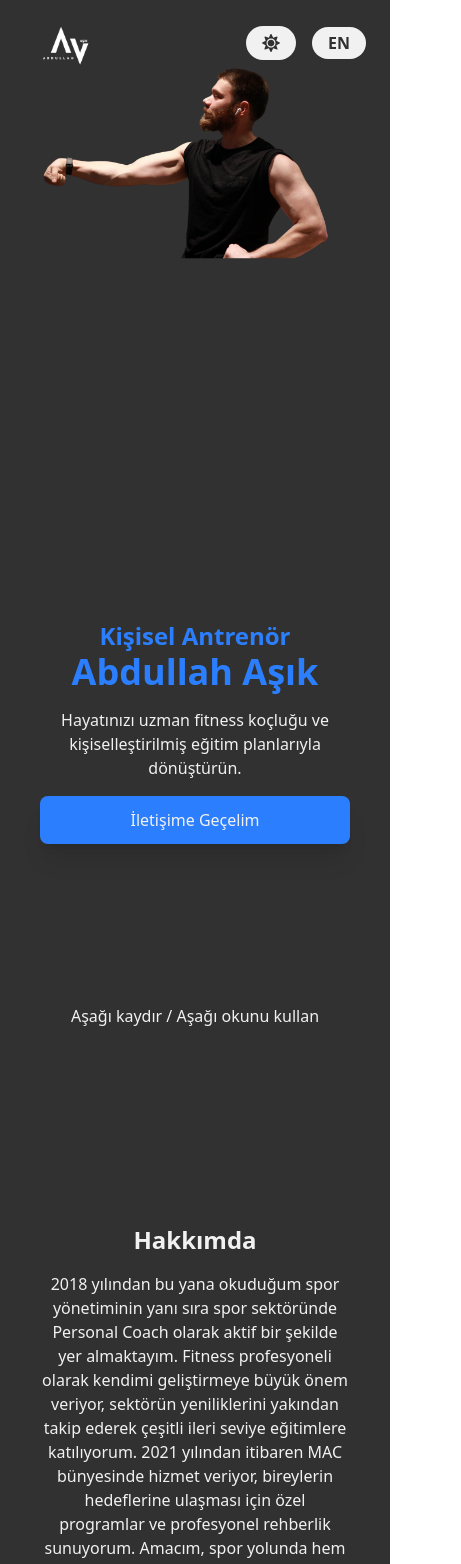
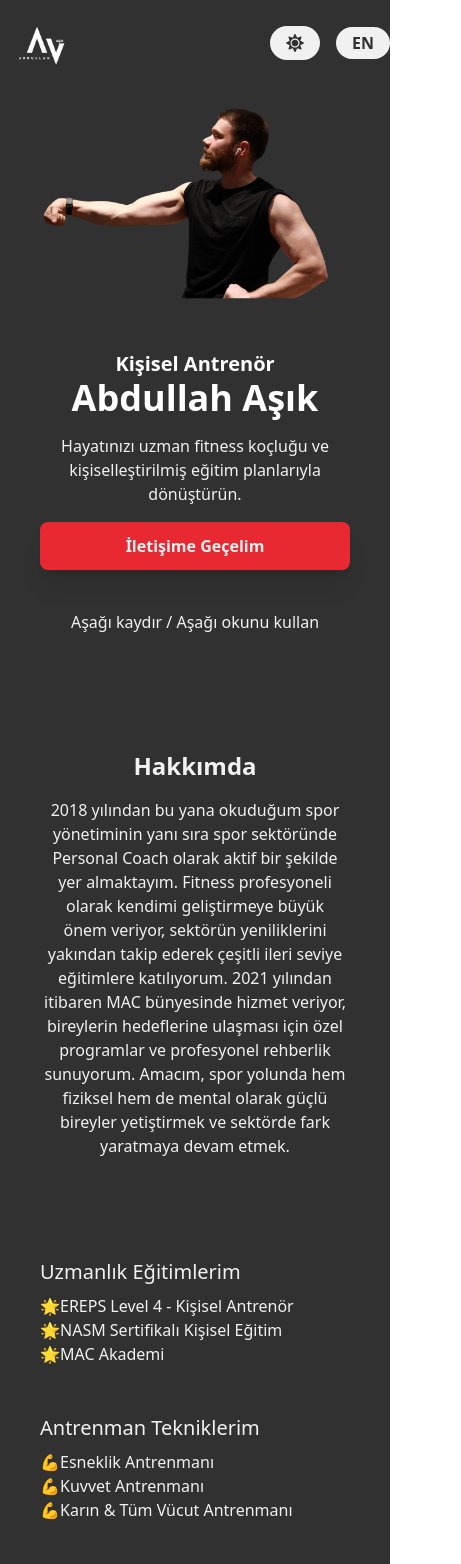
Before and after one commit to fatihkarasoglu/abdullahasik-portfolio, a Next.js app: page / in a window 390 px wide. Shown: the top 1564 px of the page, 461 px wide, since content can reach past the window. Built offline with nearby package versions, Linux system fonts and the light colour scheme; grey boxes are pictures that could not be loaded.

Commit message:
Progress v.3

```diff
--- a/src/app/page.tsx
+++ b/src/app/page.tsx
@@ -43,10 +43,16 @@ type Translations = {
   testimonials: (language: LanguageKey) => string;
   clientStories: (language: LanguageKey) => string;
   contact: (language: LanguageKey) => string;
-  contactForm: (language: LanguageKey) => string;
+  contactText: (language: LanguageKey) => string;
+  pName: (language: LanguageKey) => string;
+  pEmail: (language: LanguageKey) => string;
+  pPhone: (language: LanguageKey) => string;
+  pMessage: (language: LanguageKey) => string;
+  pSubject: (language: LanguageKey) => string;
   followUs: (language: LanguageKey) => string;
   copyright: (language: LanguageKey) => string;
   scrollingText: (language: LanguageKey) => string;
+  references: (language: LanguageKey) => string;
 };
 
 type Service = {
@@ -95,13 +101,22 @@ const translations: { [key in LanguageKey]: Translations } = {
         : [],
     testimonials: (lang) => (lang === "en" ? "Testimonials" : ""),
     clientStories: (lang) => (lang === "en" ? "Our Success Stories" : ""),
-    contact: (lang) => (lang === "en" ? "Contact" : ""),
-    contactForm: (lang) => (lang === "en" ? "Contact Form" : ""),
-    followUs: (lang) => (lang === "en" ? "Follow Us" : ""),
+    contact: (lang) => (lang === "en" ? "Get In Touch" : ""),
+    contactText: (lang) =>
+      lang === "en"
+        ? "The change you dream of is just a message away. I am here for you; let's start together."
+        : "",
+    pName: (lang) => (lang === "en" ? "Name" : ""),
+    pEmail: (lang) => (lang === "en" ? "Email" : ""),
+    pPhone: (lang) => (lang === "en" ? "Phone" : ""),
+    pMessage: (lang) => (lang === "en" ? "Your Message" : ""),
+    pSubject: (lang) => (lang === "en" ? "Send" : ""),
+    followUs: (lang) => (lang === "en" ? "Follow Me" : ""),
     copyright: (lang) =>
       lang === "en" ? "© 2025 Created by Fatih Karaşoğlu." : "",
     scrollingText: (lang) =>
       lang === "en" ? "scroll down / use arrow down" : "",
+    references: (lang) => (lang === "en" ? "References" : ""),
   },
   tr: {
     semititle: (lang) => (lang === "tr" ? "Kişisel Antrenör" : ""),
@@ -121,7 +136,7 @@ const translations: { [key in LanguageKey]: Translations } = {
     mstText2: (lang) =>
       lang === "tr" ? "NASM Sertifikalı Kişisel Eğitim" : "",
     mstText3: (lang) => (lang === "tr" ? "MAC Akademi" : ""),
-    mttText: (lang) => (lang === "tr" ? "Eğitim Tekniklerim" : ""),
+    mttText: (lang) => (lang === "tr" ? "Antrenman Tekniklerim" : ""),
     mttText1: (lang) => (lang === "tr" ? "Esneklik Antrenmanı" : ""),
     mttText2: (lang) => (lang === "tr" ? "Kuvvet Antrenmanı" : ""),
     mttText3: (lang) => (lang === "tr" ? "Karın & Tüm Vücut Antrenmanı" : ""),
@@ -140,13 +155,22 @@ const translations: { [key in LanguageKey]: Translations } = {
         : [],
     testimonials: (lang) => (lang === "tr" ? "Referanslar" : ""),
     clientStories: (lang) => (lang === "tr" ? "Başarı Hikayelerimiz" : ""),
-    contact: (lang) => (lang === "tr" ? "İletişim" : ""),
-    contactForm: (lang) => (lang === "tr" ? "İletişim Formu" : ""),
-    followUs: (lang) => (lang === "tr" ? "Bizi Takip Edin" : ""),
+    contact: (lang) => (lang === "tr" ? "İletişime Geçelim" : ""),
+    contactText: (lang) =>
+      lang === "tr"
+        ? "Hayal ettiğin değişim sadece bir mesaj uzağında. Sizin için buradayım; birlikte başlayalım."
+        : "",
+    pName: (lang) => (lang === "tr" ? "Ad" : ""),
+    pEmail: (lang) => (lang === "tr" ? "E-posta" : ""),
+    pPhone: (lang) => (lang === "tr" ? "Telefon" : ""),
+    pMessage: (lang) => (lang === "tr" ? "Mesajınız" : ""),
+    pSubject: (lang) => (lang === "tr" ? "Gönder" : ""),
+    followUs: (lang) => (lang === "tr" ? "Beni Takip Edin" : ""),
     copyright: (lang) =>
       lang === "tr" ? "© 2025 Fatih Karaşoğlu tarafından oluşturuldu." : "",
     scrollingText: (lang) =>
       lang === "tr" ? "Aşağı kaydır / Aşağı okunu kullan" : "",
+    references: (lang) => (lang === "tr" ? "Referanslar" : ""),
   },
 };
 
@@ -331,6 +355,20 @@ export default function Home() {
     }
   };
 
+  const handleGetInTouch = () => {
+    const element = document.getElementById("contact");
+    if (element) {
+      element.scrollIntoView({ behavior: "smooth" });
+    }
+  };
+
+  const handleReferences = () => {
+    const element = document.getElementById("Testimonials");
+    if (element) {
+      element.scrollIntoView({ behavior: "smooth" });
+    }
+  };
+
   const currentTranslations = translations[language];
 
   return (
@@ -342,7 +380,7 @@ export default function Home() {
       }`}
     >
       <section id="header" className="z-10">
-        <div className="fixed min-w-full px-6 flex flex-row justify-between items-center">
+        <div className="fixed min-w-full md:px-6 flex flex-row justify-between items-center">
           <div className="cursor-pointer" title="Abdullah Aşık">
             {theme === "dark" ? (
               <Image
@@ -387,8 +425,8 @@ export default function Home() {
         </div>
       </section>
 
-      <section id="hero" className="px-10 py-40 -mt-40">
-        <div className="min-w-full min-h-screen flex flex-col md:flex-row items-center justify-between md:justify-between md:px-10 md:-my-4">
+      <section id="hero" className="relative px-10 py-10">
+        <div className="min-w-full min-h-auto flex flex-col md:flex-row items-center md:-mt-16">
           <div className="">
             <Image
               src={main}
@@ -401,22 +439,18 @@ export default function Home() {
           </div>
           <div className="flex flex-col items-center justify-center md:items-start text-center md:text-left">
             <h2
-              className={`text-2xl md:text-3xl font-bold ${
+              className={`text-xl md:text-2xl font-bold ${
                 theme === "dark" ? "text-white" : "text-gray-800"
               }`}
             >
-              <span className="text-blue-500 dark:text-blue-400">
-                {currentTranslations.semititle(language)}
-              </span>
+              <span>{currentTranslations.semititle(language)}</span>
             </h2>
             <h1
               className={`text-4xl md:text-6xl font-bold ${
                 theme === "dark" ? "text-white" : "text-gray-800"
               }`}
             >
-              <span className="text-blue-500 dark:text-blue-400">
-                {currentTranslations.title(language)}
-              </span>
+              <span>{currentTranslations.title(language)}</span>
             </h1>
             <p
               className={`text-base md:text-xl mt-4 ${
@@ -425,14 +459,17 @@ export default function Home() {
             >
               {currentTranslations.heroText(language)}
             </p>
-            <button className="bg-blue-500 hover:bg-blue-600 mt-4 cursor-pointer text-[#f1f1f1] px-6 py-3 rounded-lg shadow-xl transition-all duration-300 transform hover:scale-105 w-full md:w-auto">
+            <button
+              onClick={handleGetInTouch}
+              className="bg-[#e92931] mt-4 font-bold cursor-pointer text-[#f1f1f1] px-6 py-3 rounded-lg shadow-xl transition-all duration-300 transform hover:scale-105 w-full md:w-auto"
+            >
               {currentTranslations.getInTouch(language)}
             </button>
           </div>
         </div>
       </section>
 
-      <div className="w-full h-auto flex flex-col items-center justify-center md:-my-10">
+      <div className="w-full h-auto flex flex-col items-center justify-center">
         <span
           className={`${
             theme === "dark" ? "text-[#f1f1f1]" : "text-[#313131]"
@@ -457,7 +494,7 @@ export default function Home() {
         </span>
       </div>
 
-      <section id="About" className="px-10 py-40">
+      <section id="About" className="px-10 py-20">
         <div className="flex flex-col items-center justify-center">
           <h2
             className={` font-semibold text-2xl ${
@@ -467,32 +504,40 @@ export default function Home() {
             {currentTranslations.aboutMe(language)}
           </h2>
           <p
-            className={`py-4 text-center ${
+            className={`py-4 px-1 text-center ${
               theme === "dark" ? "text-[#f1f1f1]" : "text-[#313131]"
             }`}
           >
             {currentTranslations.aboutMeText(language)}
           </p>
           <div
-            className={`flex flex-col md:flex-row items-center justify-around w-full py-5`}
+            className={`flex flex-col md:flex-row items-start justify-start md:justify-around w-full py-5 mt-10`}
           >
             <div
-              className={`flex flex-col justify-center ${
+              className={`flex flex-col justify-center py-6 ${
                 theme === "dark" ? "text-[#f1f1f1]" : "text-[#313131]"
               }`}
             >
-              <h4>{currentTranslations.mstText(language)}</h4>
-              <span>🌟{currentTranslations.mstText1(language)}</span>
+              <h3 className="text-xl">
+                {currentTranslations.mstText(language)}
+              </h3>
+              <span className="mt-2">
+                🌟{currentTranslations.mstText1(language)}
+              </span>
               <span>🌟{currentTranslations.mstText2(language)}</span>
               <span>🌟{currentTranslations.mstText3(language)}</span>
             </div>
             <div
-              className={`flex flex-col justify-center ${
+              className={`flex flex-col justify-center py-6 ${
                 theme === "dark" ? "text-[#f1f1f1]" : "text-[#313131]"
               }`}
             >
-              <h5>{currentTranslations.mttText(language)}</h5>
-              <span>💪{currentTranslations.mttText1(language)}</span>
+              <h3 className="text-xl">
+                {currentTranslations.mttText(language)}
+              </h3>
+              <span className="mt-2">
+                💪{currentTranslations.mttText1(language)}
+              </span>
               <span>💪{currentTranslations.mttText2(language)}</span>
               <span>💪{currentTranslations.mttText3(language)}</span>
             </div>
@@ -500,12 +545,15 @@ export default function Home() {
         </div>
       </section>
 
-      <section id="Private Lesson Packages" className="px-10 py-40">
+      <section
+        id="Private Lesson Packages"
+        className={`px-10 py-20 ${
+          theme === "dark" ? "text-[#f1f1f1]" : "text-[#313131]"
+        }`}
+      >
         <div className="">
           <h2
-            className={`text-2xl md:text-3xl font-bold mb-12 text-center ${
-              theme === "dark" ? "text-[#f1f1f1]" : "text-[#313131]"
-            }`}
+            className={`text-2xl md:text-2xl font-semibold mb-12 text-center`}
           >
             {currentTranslations.servicesTitle(language)}
           </h2>
@@ -515,23 +563,19 @@ export default function Home() {
               <div
                 key={service.id}
                 className={`p-6 rounded-xl transition-all duration-300 hover:-translate-y-2 shadow-lg ${
-                  theme === "dark"
-                    ? "bg-[#171717] text-[#f1f1f1]"
-                    : "border bg-[#f1f1f1] text-[#313131]"
+                  theme === "dark" ? "bg-[#171717]" : "bg-[#f1f1f1]"
                 }`}
                 aria-label={`Service: ${service.title(language)}`}
               >
                 <div className="flex items-center justify-between mb-4">
                   {service.icon}
-                  <span className="text-lg md:text-xl font-semibold">
+                  <span className="text-lg md:text-xl font-semibold italic">
                     {service.title(language)}
                   </span>
                 </div>
-                <p className="text-gray-600 dark:text-gray-300 mb-4">
-                  {service.description(language)}
-                </p>
+                <p className="mb-4">{service.description(language)}</p>
                 <div className="border-t pt-1 mt-4">
-                  <p className="text-lg md:text-xl font-bold text-blue-500 dark:text-blue-400">
+                  <p className="text-lg md:text-xl font-bold text-blue-500 dark:text-blue-400 italic">
                     {service.price}
                   </p>
                 </div>
@@ -540,10 +584,11 @@ export default function Home() {
           </div>
         </div>
       </section>
-      <section id="Testimonials" className="px-10 py-40">
+
+      <section id="Testimonials" className="px-10 py-20">
         <div className="overflow-hidden">
           <h2
-            className={`text-2xl md:text-3xl font-bold mb-12 text-center ${
+            className={`text-2xl md:text-2xl font-semibold py-6 text-center ${
               theme === "dark" ? "text-[#f1f1f1]" : "text-[#313131]"
             }`}
           >
@@ -605,69 +650,144 @@ export default function Home() {
           </Swiper>
         </div>
       </section>
-      <section id="contact" className="px-10 py-40">
+
+      <section
+        id="contact"
+        className={`px-10 py-20 ${
+          theme === "dark" ? "text-[#f1f1f1]" : "text-[#313131]"
+        }`}
+      >
         <div>
-          <div>
-            <h2>{currentTranslations.contact(language)}</h2>
-            <p>
-              Lorem ipsum dolor sit amet consectetur adipisicing elit. Labore
-              nihil officiis cum aperiam odio consequatur tempora fuga nisi
-              similique? Error dolor iste cum facere voluptate ut. Doloremque
-              odit quibusdam exercitationem?
+          <div className="py-10 flex flex-col justify-center items-center">
+            <h2 className="text-2xl font-semibold py-2">
+              {currentTranslations.contact(language)}
+            </h2>
+            <p className="text-center">
+              {currentTranslations.contactText(language)}
             </p>
           </div>
-          <form action="" className="flex flex-row items-center justify-center">
-            <div className="flex flex-col items-center justify-center">
-              <input type="text" placeholder="Name" name="" />
-              <input type="text" placeholder="E-mail" name="" />
+          <form
+            action=""
+            className="flex flex-col md:flex-row items-center justify-center"
+          >
+            <div className="w-full md:w-1/2 flex flex-col items-center justify-center">
+              <input
+                type="text"
+                placeholder={currentTranslations.pName(language)}
+                name=""
+                className={`w-full p-2 ${
+                  theme === "dark"
+                    ? "border-b border-[#f1f1f1] focus:outline-blue-500"
+                    : "border-b border-[#313131] focus:outline-blue-500"
+                }`}
+              />
+              <input
+                type="text"
+                placeholder={currentTranslations.pEmail(language)}
+                name=""
+                className={`w-full p-2 ${
+                  theme === "dark"
+                    ? "border-b border-[#f1f1f1] focus:outline-blue-500"
+                    : "border-b border-[#313131] focus:outline-blue-500"
+                }`}
+              />
+              <input
+                type="tel"
+                placeholder={currentTranslations.pPhone(language)}
+                name=""
+                className={`w-full p-2 ${
+                  theme === "dark"
+                    ? "border-b border-[#f1f1f1] focus:outline-blue-500"
+                    : "border-b border-[#313131] focus:outline-blue-500"
+                }`}
+              />
               <textarea
-                className=""
+                className={`w-full p-2 mt-2 ${
+                  theme === "dark" ? "text-[#f1f1f1]" : "text-[#313131]"
+                }`}
                 name=""
                 id=""
-                placeholder="Your message"
+                placeholder={currentTranslations.pMessage(language)}
               ></textarea>
-              <button>Gönder</button>
+              <button
+                type="submit"
+                className="bg-blue-500 text-[#f1f1f1] cursor-pointer mt-2 p-2 w-full hover:bg-blue-600"
+              >
+                {currentTranslations.pSubject(language)}
+              </button>
             </div>
-            <iframe
-              src="https://www.google.com/maps/embed?pb=!1m18!1m12!1m3!1d796.6995826243066!2d35.34011228046565!3d36.990746734608095!2m3!1f0!2f0!3f0!3m2!1i1024!2i768!4f13.1!3m3!1m2!1s0x15288f7fe6648457%3A0x5c0f0b57d6647b9c!2sMACFit%20Adana%20Optimum!5e0!3m2!1str!2str!4v1746143644042!5m2!1str!2str"
-              loading="lazy"
-            ></iframe>
+            <div className="md:w-1/2 h-full flex items-center justify-center">
+              <iframe
+                src="https://www.google.com/maps/embed?pb=!1m18!1m12!1m3!1d796.6995826243066!2d35.34011228046565!3d36.990746734608095!2m3!1f0!2f0!3f0!3m2!1i1024!2i768!4f13.1!3m3!1m2!1s0x15288f7fe6648457%3A0x5c0f0b57d6647b9c!2sMACFit%20Adana%20Optimum!5e0!3m2!1str!2str!4v1746143644042!5m2!1str!2str"
+                loading="eager"
+                className="min-h-[275px] min-w-full rounded-md p-2"
+              ></iframe>
+            </div>
           </form>
         </div>
       </section>
+
       <section id="footer" className="px-10 py-4">
         <footer
           className={`${
             theme === "dark" ? "text-[#f1f1f1]" : "text-[#313131]"
           }`}
         >
-          <h2 className="text-2xl md:text-3xl font-bold mb-12 text-center">
+          {/* <h2 className="text-2xl md:text-3xl font-bold mb-12 text-center">
             {currentTranslations.title(language)}
-          </h2>
-          <div className="flex flex-col md:flex-row justify-between md:gap-10 md:items-center py-20">
-            <div className="flex flex-col items-center">
-              <h3>Paketler</h3>
-              <span>Tek Ders</span>
-              <span>12 Ders</span>
-              <span>24 Ders</span>
-              <span>36 Ders</span>
-              <span>Uzaktan Eğitim</span>
+          </h2> */}
+          <div className="flex flex-col md:flex-row justify-between md:gap-10 md:items-start py-20">
+            <div className="flex flex-col items-start py-4">
+              <h3 className="font-semibold py-2 text-xl">
+                {currentTranslations.servicesTitle(language)}
+              </h3>
+              {services.map((service) => (
+                <span key={service.id}>{service.title(language)}</span>
+              ))}
             </div>
-            <div>
-              <h3>Referanslar</h3>
-              <span>Başarı Hikayeleri</span>
+            <div className="flex flex-col items-start py-4">
+              <h3 className="font-semibold py-2 text-xl">
+                {currentTranslations.clientStories(language)}
+              </h3>
+              <span onClick={handleReferences} className="cursor-pointer">
+                {currentTranslations.references(language)}
+              </span>
             </div>
-            <div>
-              <h3>İletişim</h3>
-              {/* <span>{currentTranslations.contactInfo(language)}</span>
-              <span>{currentTranslations.phone(language)} 123-456-7890</span>
-              <span>{currentTranslations.emailLabel(language)} */}
+            <div className="flex flex-col items-start py-4">
+              <h3 className="font-semibold py-2 text-xl">
+                {currentTranslations.contactInfo(language)}
+              </h3>
+              <span>+90 552 778 77 37</span>
+              <span>email@gmail.com</span>
             </div>
-            <div>
-              <h3>Beni Takip Et</h3>
-              <span>Instagram</span>
-              <span>Tiktok</span>
-              <span>Twitter</span>
+            <div className="flex flex-col items-start py-4">
+              <h3 className="font-semibold py-2 text-xl">
+                {currentTranslations.followUs(language)}
+              </h3>
+              <span className="hover:text-red-300">
+                <a
+                  href="https://www.instagram.com/pt.abdullahasik/"
+                  target="_blank"
+                >
+                  Instagram
+                </a>
+              </span>
+              <span className="hover:text-red-300">
+                <a
+                  href="https://www.instagram.com/pt.abdullahasik/"
+                  target="_blank"
+                >
+                  TikTok
+                </a>
+              </span>
+              <span className="hover:text-red-300">
+                <a
+                  href="https://www.instagram.com/pt.abdullahasik/"
+                  target="_blank"
+                >
+                  X (Twitter)
+                </a>
+              </span>
             </div>
           </div>
           <div className="justify-center flex items-center">
```
